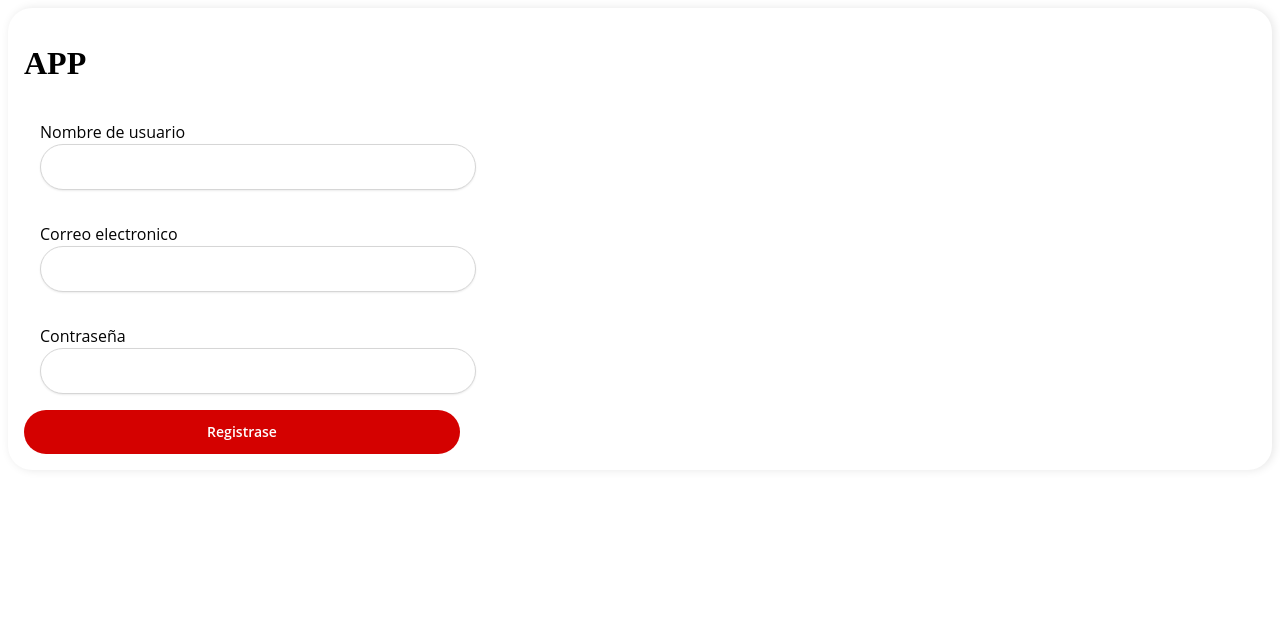
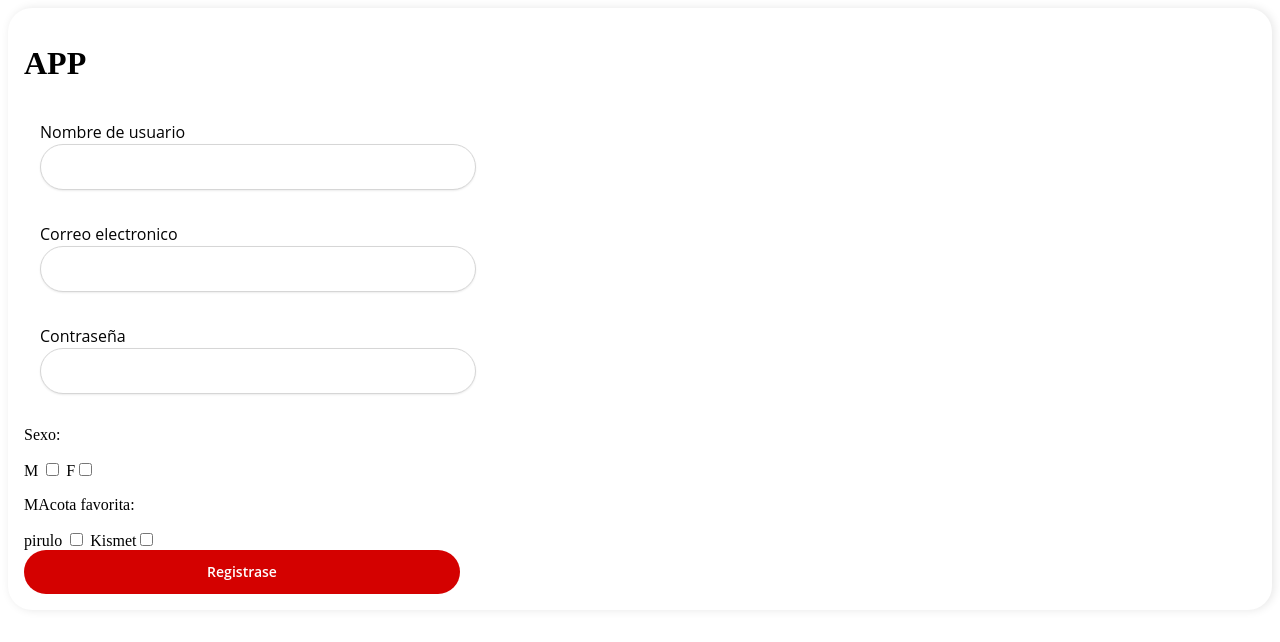
Before and after one commit to nroxDev/gestion-finanzas-personales, a Vue app in the folder frontend/: page / in a window 1280 px wide. Shown: the top 642 px of the page. Built offline with nearby package versions, Linux system fonts and the light colour scheme.

Commit message:
añade el componente CheckboxOpcions

```diff
--- a/frontend/src/App.vue
+++ b/frontend/src/App.vue
@@ -4,6 +4,12 @@
     <InputTexto texto="Nombre de usuario" />
     <InputTexto texto="Correo electronico" />
     <InputTexto texto="Contraseña" />
+
+    <CheckboxOpcions texto="Sexo:" opcion1="M" opcion2="F"/>
+
+    <CheckboxOpcions texto="MAcota favorita:" opcion1="pirulo" opcion2="Kismet"/>
+
+
     <BotonFormulario texto="Registrase" />
   </CajaSombreada>
 
@@ -13,13 +19,15 @@
 import InputTexto from './components/InputTexto.vue';
 import BotonFormulario from './components/BotonFormulario.vue';
 import CajaSombreada from './components/CajaSombreada.vue';
+import CheckboxOpcions from './components/CheckboxOpcions.vue';
 
 export default {
   name: 'App',
   components: {
     InputTexto,
     BotonFormulario,
-    CajaSombreada
+    CajaSombreada,
+    CheckboxOpcions
   }
 }
 </script>
--- /dev/null
+++ b/frontend/src/components/CheckboxOpcions.vue
@@ -0,0 +1,22 @@
+<template>
+    <div>
+        <p>{{ texto }}</p>
+
+        {{ opcion1 }} <input type="checkbox">
+
+        {{ opcion2 }}<input type="checkbox">
+    </div>
+</template>
+
+<script>
+export default {
+    name: "CheckboxOpciones",
+    props: {
+        texto: String,
+        opcion1: String,
+        opcion2: String,
+    },
+}
+</script>
+
+<style></style>
```
